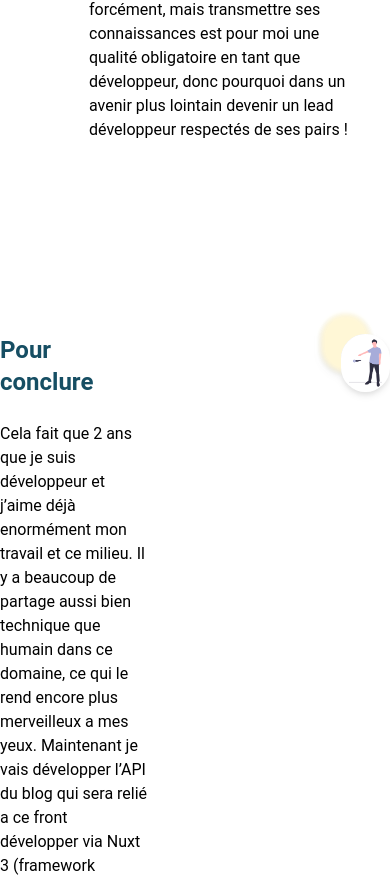
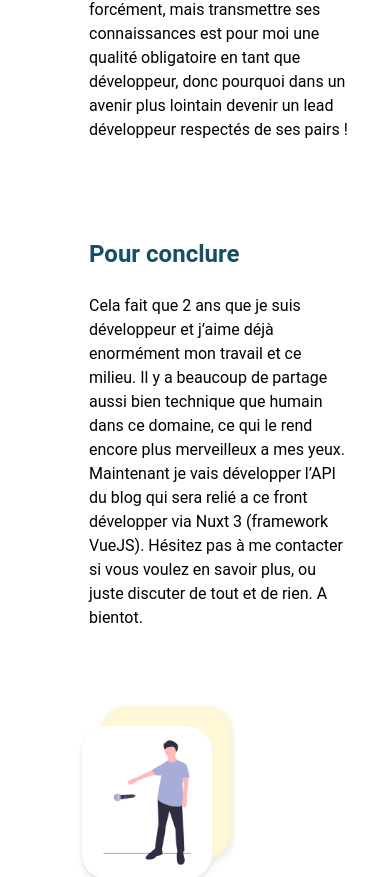
Before and after one commit to CabAlexis/site-perso, a Nuxt app: page /parcours in a window 390 px wide. Shown: the part 3097-3974 px from the top of the page. Built offline with nearby package versions, Linux system fonts and the light colour scheme.

Commit message:
fix responsive on parcours page

```diff
--- a/pages/parcours.vue
+++ b/pages/parcours.vue
@@ -77,13 +77,14 @@
             </p>
         </div>
     </div>
-    <div class="flex justify-between mb-24 mt-24">
-        <div class="w-9/12 mr-24">
+        <div class="flex flex-col md:flex-row justify-center items-center md:justify-between lg:justify-around lg:mt-12">
+            <div class="w-8/12 ml-12">
                 <h2 class="text-2xl font-bold text-secondary mb-6 mt-24">Pour conclure</h2>
                 <p class="lg:text-lg">
                     Cela fait que 2 ans que je suis développeur et j’aime déjà enormément mon travail et ce milieu. Il
                     y a beaucoup de partage aussi bien technique que humain dans ce domaine, ce qui le rend encore plus
-                merveilleux a mes yeux. Maintenant je vais développer l’API du blog qui sera relié a ce front développer via
+                    merveilleux a mes yeux. Maintenant je vais développer l’API du blog qui sera relié a ce front développer
+                    via
                     Nuxt 3 (framework VueJS).
 
                     Hésitez pas à me contacter si vous voulez en savoir plus, ou juste discuter de tout et de rien.
@@ -91,8 +92,8 @@
                     A bientot.
                 </p>
             </div>
-        <div class="mb-4 md:ml-8 slide-in-image w-3/12 ml-24 mt-24">
-            <img src="/img/undraw_mic_drop_uuyg.png" alt="Photo de moi" class="w-full img-shadow-right">
+            <div class="mb-4 md:ml-8 slide-in-image w-4/12 mr-24 mt-24">
+                <img src="/img/undraw_mic_drop_uuyg.png" alt="Photo de moi" class="w-full img-shadow-left">
             </div>
         </div>
 </template>
```
Also changed, not shown: 1 other file (tests, documents, lock files or other folders). Lines whose indentation alone changed are shown as unchanged.
